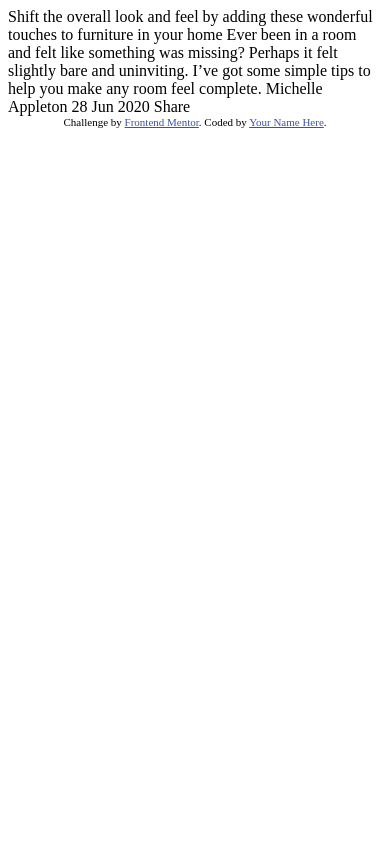
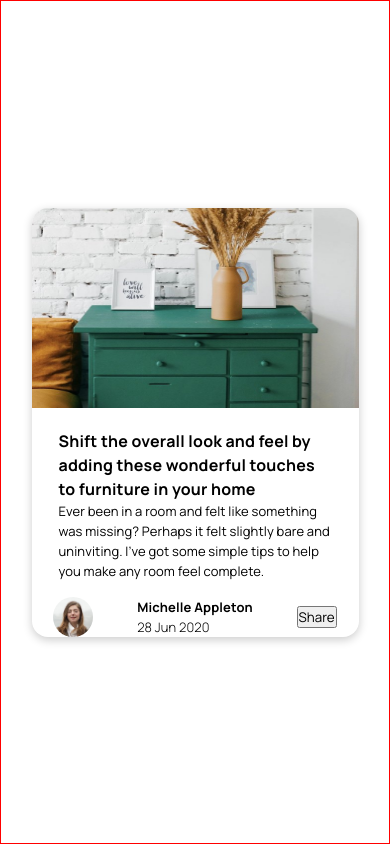
Before and after one commit to ismailhasir/Article-Preview-Component, a plain HTML site: page index.html in a window 390 px wide. Drawn offline with Linux system fonts and the light colour scheme.

Commit message:
mobile version build

```diff
--- a/index.html
+++ b/index.html
@@ -1,36 +1,42 @@
 <!DOCTYPE html>
 <html lang="en">
-<head>
-  <meta charset="UTF-8">
-  <meta name="viewport" content="width=device-width, initial-scale=1.0"> <!-- displays site properly based on user's device -->
+  <head>
+    <meta charset="UTF-8" />
+    <meta name="viewport" content="width=device-width, initial-scale=1.0" />
 
-  <link rel="icon" type="image/png" sizes="32x32" href="./images/favicon-32x32.png">
+    <link rel="stylesheet" href="styles.css" />
 
-  <title>Frontend Mentor | Article preview component</title>
+    <title>Article Preview Component</title>
+  </head>
+  <body>
+    <div class="container">
+      <img class="main-image" src="/images/drawers.jpg" alt="image-drawer" />
 
-  <!-- Feel free to remove these styles or customise in your own stylesheet 👍 -->
-  <style>
-    .attribution { font-size: 11px; text-align: center; }
-    .attribution a { color: hsl(228, 45%, 44%); }
-  </style>
-</head>
-<body>
+      <div class="text-area">
+        <h3 class="main-header">
+          Shift the overall look and feel by adding these wonderful touches to
+          furniture in your home
+        </h3>
 
-  Shift the overall look and feel by adding these wonderful
-  touches to furniture in your home
+        <p class="main-text">
+          Ever been in a room and felt like something was missing? Perhaps it
+          felt slightly bare and uninviting. I’ve got some simple tips to help
+          you make any room feel complete.
+        </p>
+      </div>
 
-  Ever been in a room and felt like something was missing? Perhaps
-  it felt slightly bare and uninviting. I’ve got some simple tips
-  to help you make any room feel complete.
-
-  Michelle Appleton
-  28 Jun 2020
-
-  Share
-
-  <div class="attribution">
-    Challenge by <a href="https://www.frontendmentor.io?ref=challenge" target="_blank">Frontend Mentor</a>.
-    Coded by <a href="#">Your Name Here</a>.
-  </div>
-</body>
+      <div class="footer">
+        <img
+          class="user-image"
+          src="images/avatar-michelle.jpg"
+          alt="user-image"
+        />
+        <div class="footer-text">
+          <p class="user-name">Michelle Appleton</p>
+          <p class="date">28 Jun 2020</p>
+        </div>
+        <button class="share-button">Share</button>
+      </div>
+    </div>
+  </body>
 </html>
--- /dev/null
+++ b/styles.css
@@ -0,0 +1,79 @@
+@import url("https://fonts.googleapis.com/css2?family=Manrope:wght@200..800&display=swap");
+
+* {
+  padding: 0;
+  margin: 0;
+  box-sizing: border-box;
+  font-family: "Manrope";
+}
+
+:root {
+  --white: "FFFFFF";
+  --light-gray: "9DAEC2";
+  --gray: "6E8098";
+  --dark-gray: "48556A";
+}
+
+body {
+  border: 1px solid red;
+  height: calc(100vh);
+  width: calc(100vw);
+  display: flex;
+  justify-content: center;
+  align-items: center;
+}
+
+.container {
+  max-height: 512px;
+  max-width: 327px;
+  border-radius: 1rem;
+  box-shadow: 0 3px 10px rgb(0 0 0 / 0.2);
+}
+
+.main-image {
+  width: 100%;
+  height: 200px;
+  border-radius: 1rem 1rem 0 0;
+}
+
+.text-area {
+  padding: 1rem 27px 1rem 27px;
+}
+
+.main-header {
+  font-size: 16px;
+  font-weight: bold;
+  line-height: 24px;
+  letter-spacing: 0.2px;
+  color: var(--dark-gray);
+}
+
+.main-text,
+.user-name,
+.date {
+  font-size: 13px;
+  font-weight: medium;
+  line-height: 20px;
+  letter-spacing: 0.12px;
+}
+
+.footer {
+  display: flex;
+  flex-direction: row;
+  justify-content: space-around;
+  align-items: center;
+}
+
+.user-image {
+  height: 40px;
+  width: 40px;
+  border-radius: 50%;
+}
+
+.user-name {
+  font-weight: bold;
+}
+
+.date {
+  font-weight: 300;
+}
```
